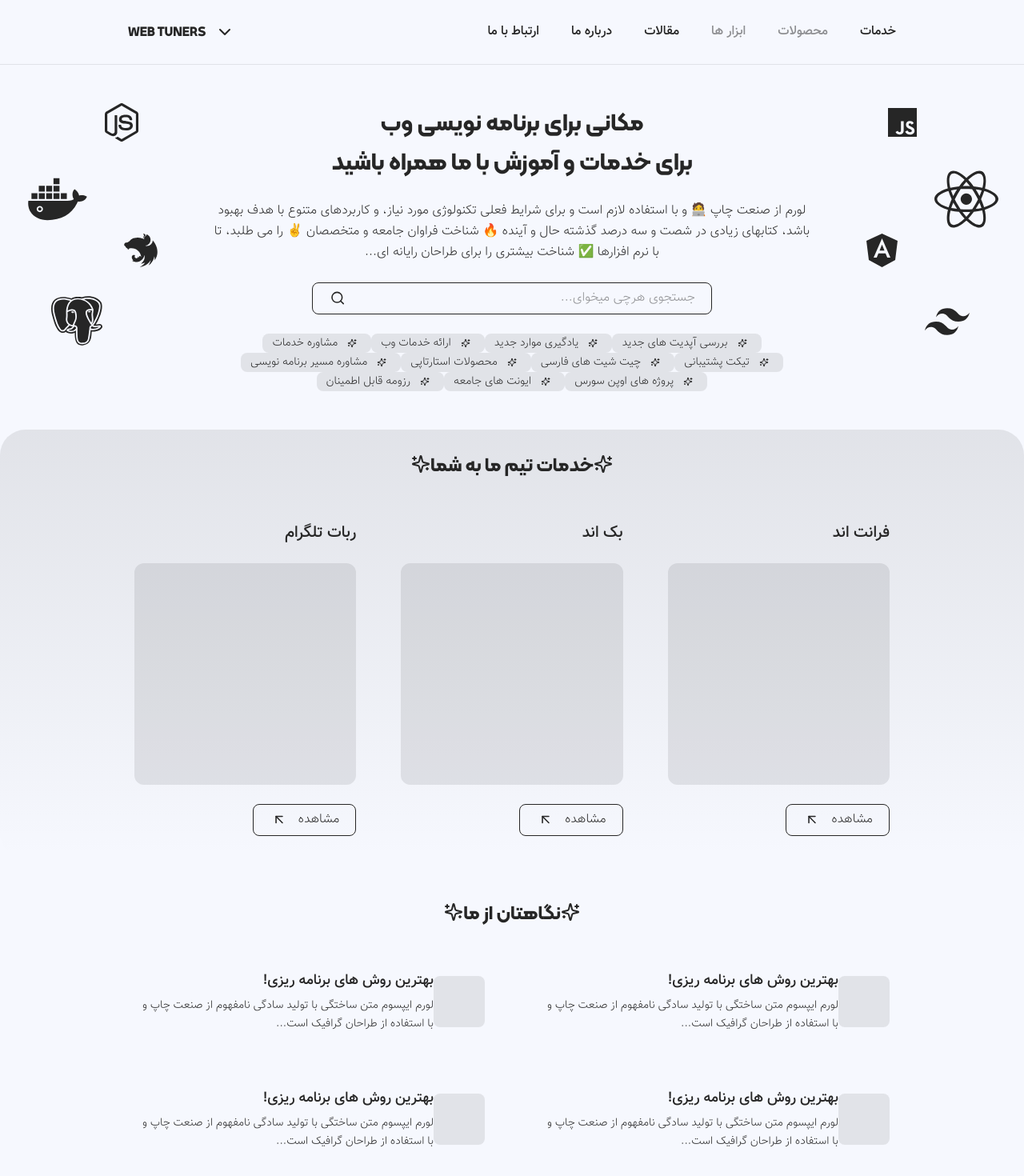
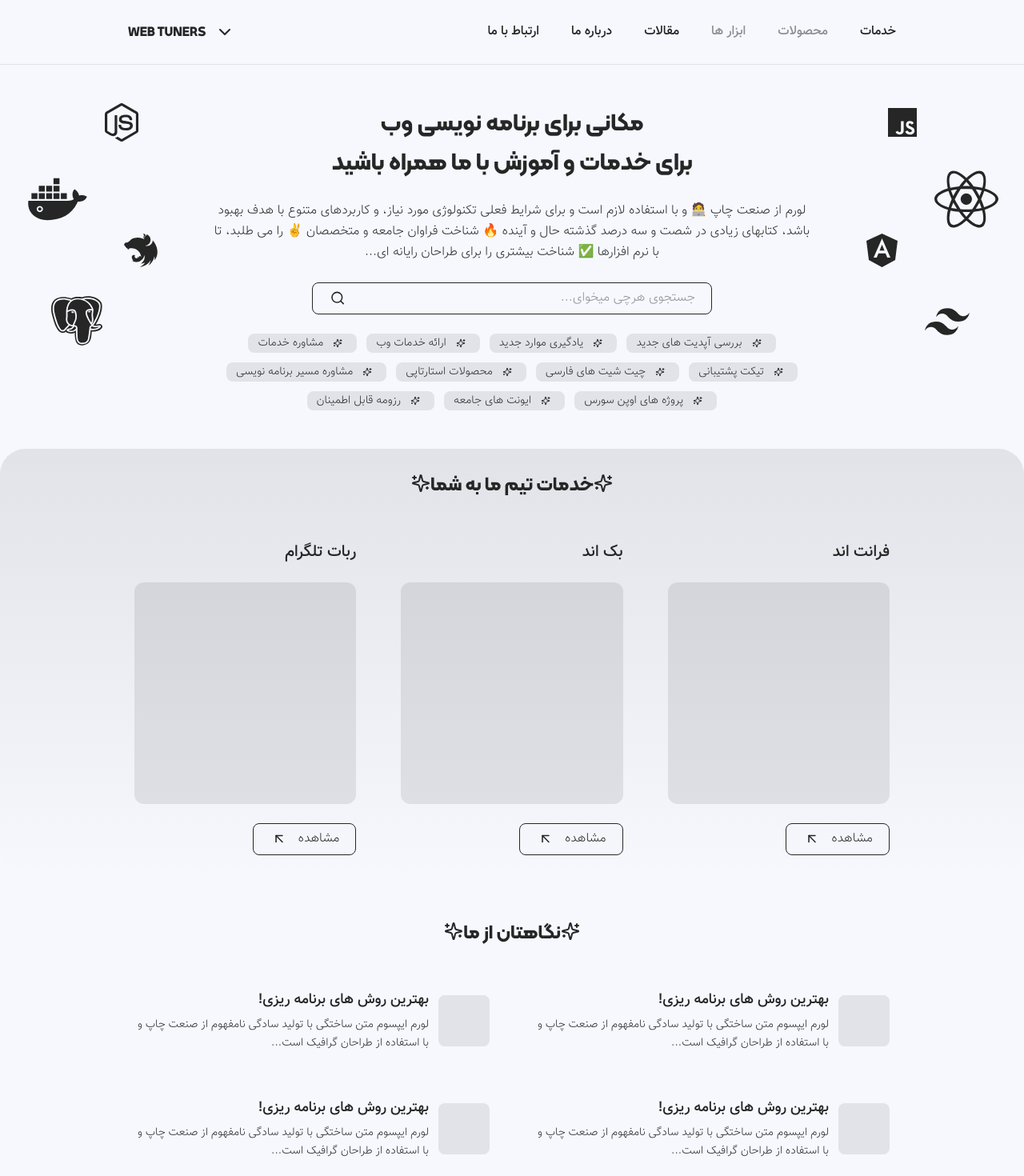
Before and after one commit to FarzadVav/next.js-portfolio, a Next.js app: page / in a window 1280 px wide. Shown: the top 1470 px of the page at 80% size. Built offline with nearby package versions, Linux system fonts and the light colour scheme.

Commit message:
fix: home page gaps

```diff
--- a/app/page.tsx
+++ b/app/page.tsx
@@ -41,7 +41,7 @@ const HomePage = () => {
           <Search className="compatible-icon" />
         </label>
         <Space size="normal" />
-        <div className="f-center flex-wrap w-3/4 mx-auto">
+        <div className="f-center flex-wrap w-3/4 gap-3 mx-auto">
           <div className="badge">
             <Sparkles className="compatible-icon" />
             <span>بررسی آپدیت های جدید</span>
@@ -139,8 +139,8 @@ const HomePage = () => {
         <SparklesIcon className="compatible-icon -scale-x-100" />
       </div>
       <Space size="normal" />
-      <div className="grid grid-cols-2 container gap-3">
-        <div className="f-align card card-effect">
+      <div className="grid grid-cols-2 container">
+        <div className="f-align card card-effect gap-3">
           <div className="size-16 min-w-16 bg-foreground/10 rounded-lg" />
           <div>
             <span className="font-vazir-bold text-lg">بهترین روش های برنامه ریزی!</span>
@@ -152,7 +152,7 @@ const HomePage = () => {
           </div>
         </div>
 
-        <div className="f-align card card-effect">
+        <div className="f-align card card-effect gap-3">
           <div className="size-16 min-w-16 bg-foreground/10 rounded-lg" />
           <div>
             <span className="font-vazir-bold text-lg">بهترین روش های برنامه ریزی!</span>
@@ -164,7 +164,7 @@ const HomePage = () => {
           </div>
         </div>
 
-        <div className="f-align card card-effect">
+        <div className="f-align card card-effect gap-3">
           <div className="size-16 min-w-16 bg-foreground/10 rounded-lg" />
           <div>
             <span className="font-vazir-bold text-lg">بهترین روش های برنامه ریزی!</span>
@@ -176,7 +176,7 @@ const HomePage = () => {
           </div>
         </div>
 
-        <div className="f-align card card-effect">
+        <div className="f-align card card-effect gap-3">
           <div className="size-16 min-w-16 bg-foreground/10 rounded-lg" />
           <div>
             <span className="font-vazir-bold text-lg">بهترین روش های برنامه ریزی!</span>
@@ -235,7 +235,7 @@ const HomePage = () => {
       </div>
       <Space size="normal" />
       <ScrollX className="container">
-        <ScrollXContainer className="items-start">
+        <ScrollXContainer className="items-start gap-3">
           {Array.from(new Array(12)).map(() => (
             <div className="w-2/5 min-w-2/5" key={Math.random()}>
               <span className="font-vazir-bold text-lg">اردلان یزدان دوست</span>
--- a/components/ui/ScrollX/Container.tsx
+++ b/components/ui/ScrollX/Container.tsx
@@ -9,7 +9,7 @@ function ScrollXContainer({ children, className, ...props }: HTMLAttributes<HTML
   const { scrollRef } = use(ScrollXContext);
 
   return (
-    <div ref={scrollRef} className={classMerge("f-align-scroll gap-3", className)} {...props}>
+    <div ref={scrollRef} className={classMerge("f-align-scroll", className)} {...props}>
       {children}
     </div>
   );
```
